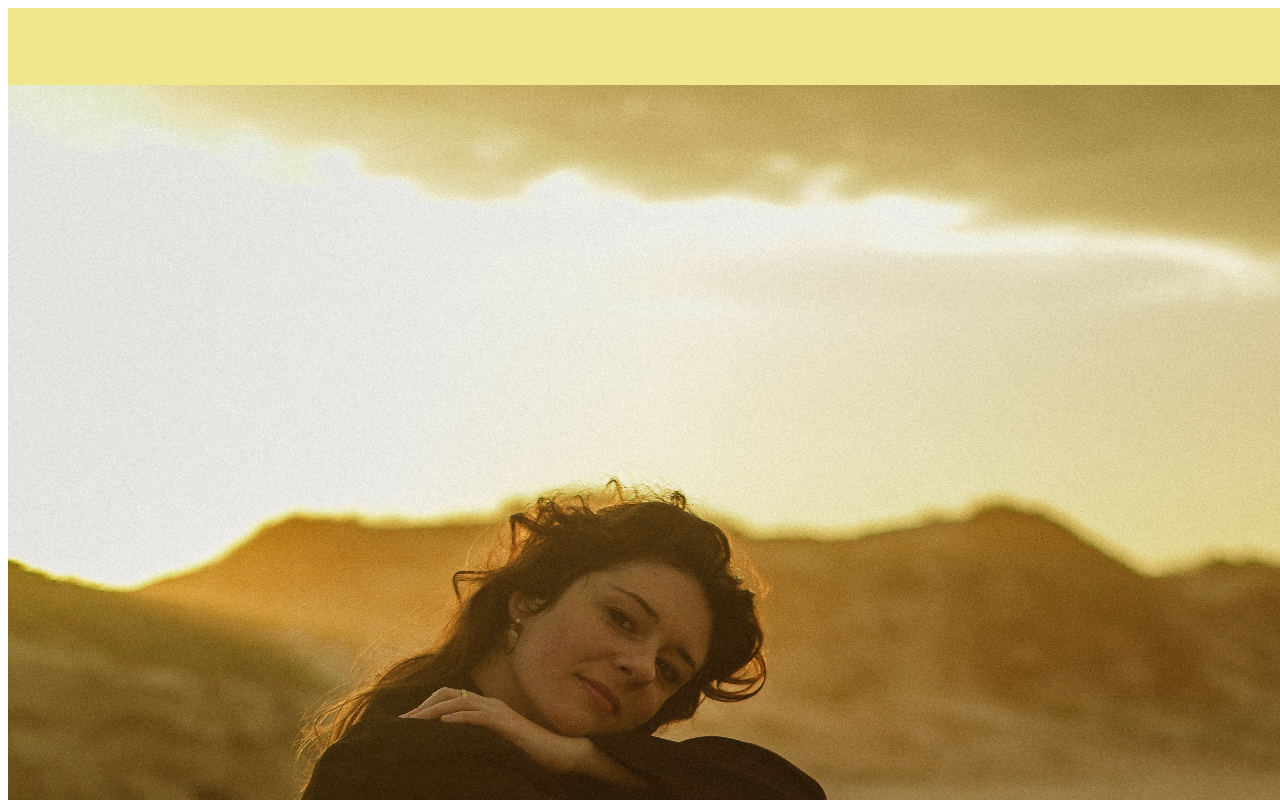
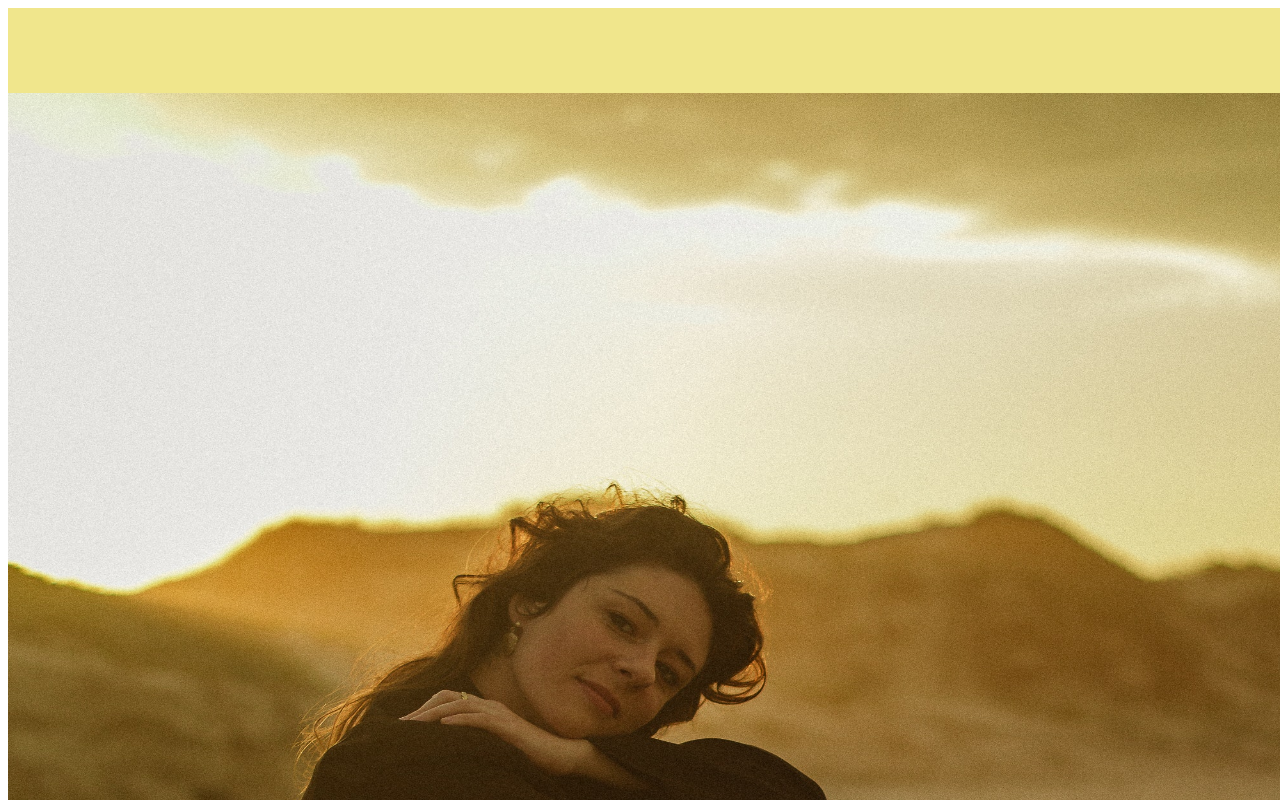
Before and after one commit to SebastianCond3/landing-page-v1, a plain HTML site: page landing-page-1/index.html in a window 1280 px wide. Shown: the top 800 px of the page. Drawn offline with Linux system fonts and the light colour scheme.

Commit message:
Fix bug problema con flex

```diff
--- a/landing-page-1/css/style.css
+++ b/landing-page-1/css/style.css
@@ -1,12 +1,13 @@
 .card-container {
-    display: flex;
     background-color: #F0E68C;
-    justify-items: center;
-    align-items: center;
+    display: grid;
     width: 1280px;
     height: 1920px;
+    grid-template-rows: 1fr auto 1fr;
+    place-items: center;
 }
 .card-container img {
     width: 100%;
-    height: 92%;
+    height: 1750px;
+    grid-row: 2 / 2;
 }
```
